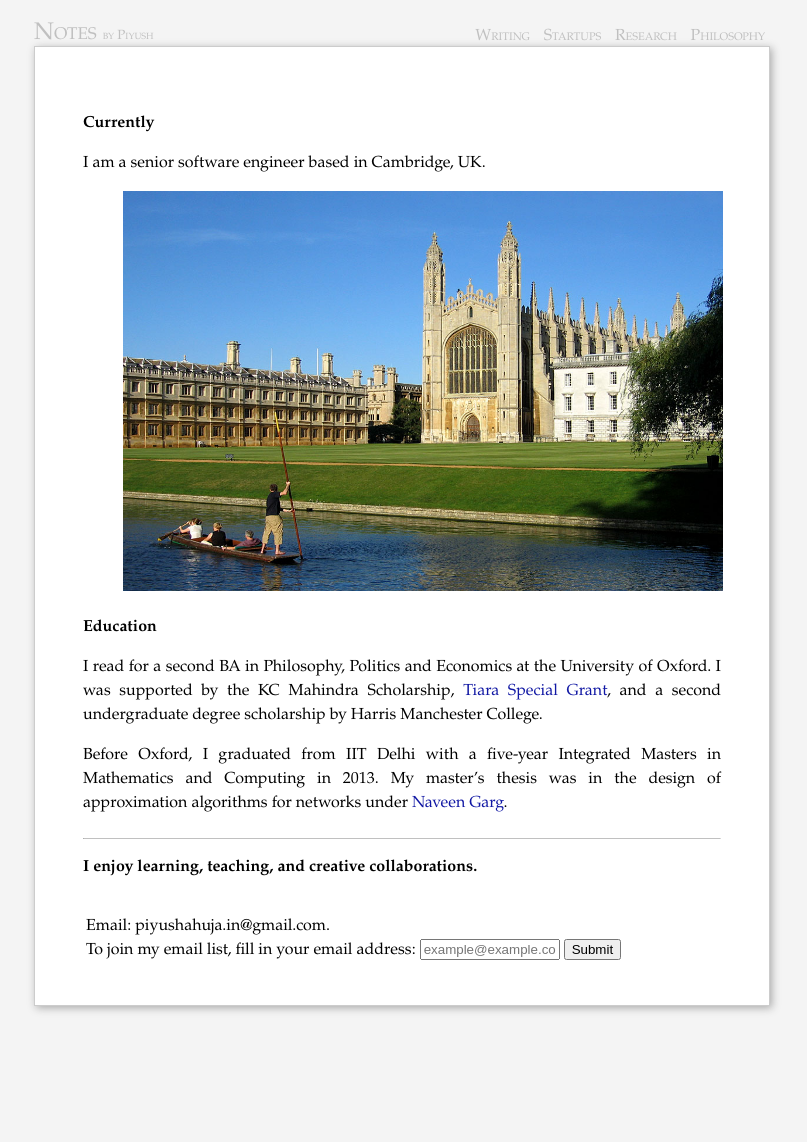
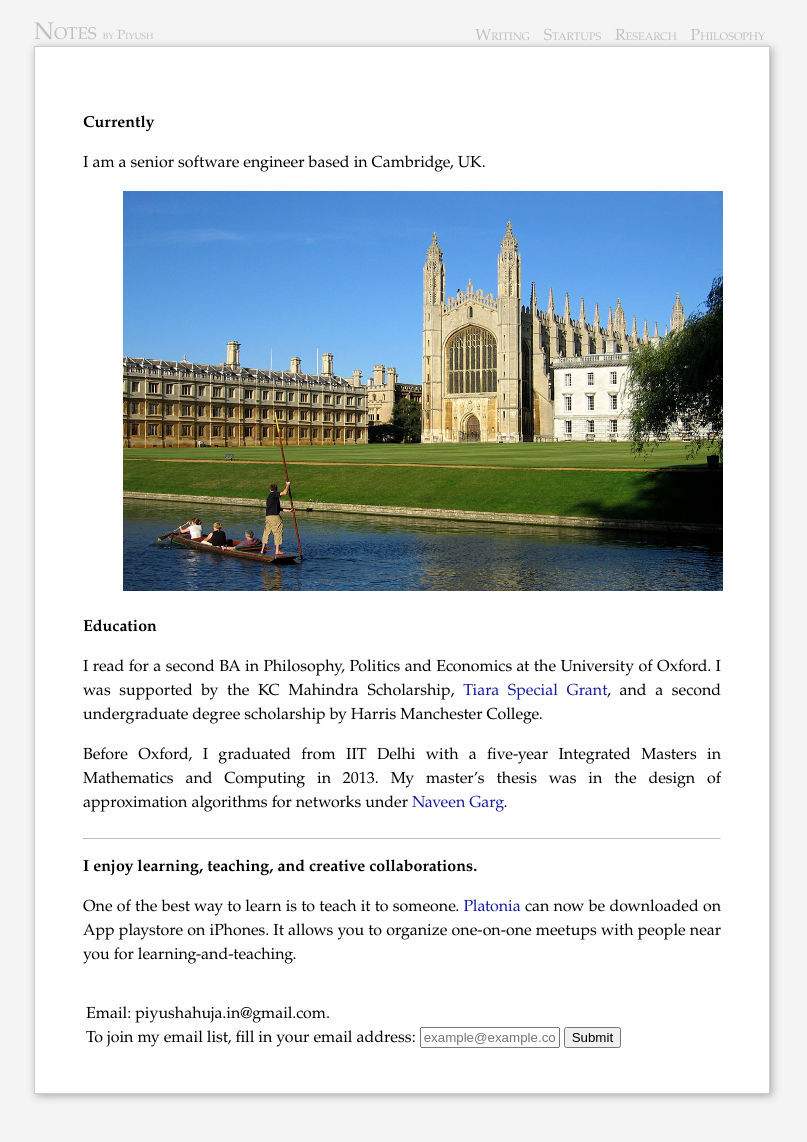
Before and after one commit to piyushahuja/piyushahuja.github.io, a Jekyll site: the page built from index.md, in a window 1280 px wide. Shown: the whole page, without its empty margins (238-1045 px from the left). Built offline with Jekyll 4.4.1, drawn with Linux system fonts in a browser that asks for light colours; before the commit the page ends 1054 px from its top, so only the background shows below that.

Commit message:
Auto deployed

```diff
--- a/index.md
+++ b/index.md
@@ -21,7 +21,7 @@ I am a senior software engineer based in Cambridge, UK.
 </center>
 
 
-<!-- My long-term project, [Platonia](https://play.google.com/store/apps/details?id=com.platonialabs.platonia), can now be downloaded on Google playstore. One of the best way to learn is to teach it to someone. Platonia allows you to organize one-on-one meetups with people near you for learning-and-teaching. -->
+
 **Education**
 
 I read for a second BA in Philosophy, Politics and Economics at the University of Oxford.  I was supported by the KC Mahindra Scholarship, [Tiara Special Grant](https://www.tiarafoundation.com/copy-of-tiara-special-grant), and a second undergraduate degree scholarship by Harris Manchester College.
@@ -38,6 +38,9 @@ Before Oxford, I graduated from IIT Delhi with a five-year Integrated Masters in
 
 **I enjoy learning, teaching, and creative collaborations.**
 
+
+ One of the best way to learn is to teach it to someone. [Platonia](http://itunes.com/apps/platonia) can now be downloaded on App playstore on iPhones. It allows you to organize one-on-one meetups with people near you for learning-and-teaching.
+
 <!-- - **Teaching:**  I am interested in teaching or mentoring opportunies in philosophy, algorithms, and creative writing.
 
 - **Learning:** I am looking for people interested in practicing Improv, First Aid, or Wilderness survival skills.
```
